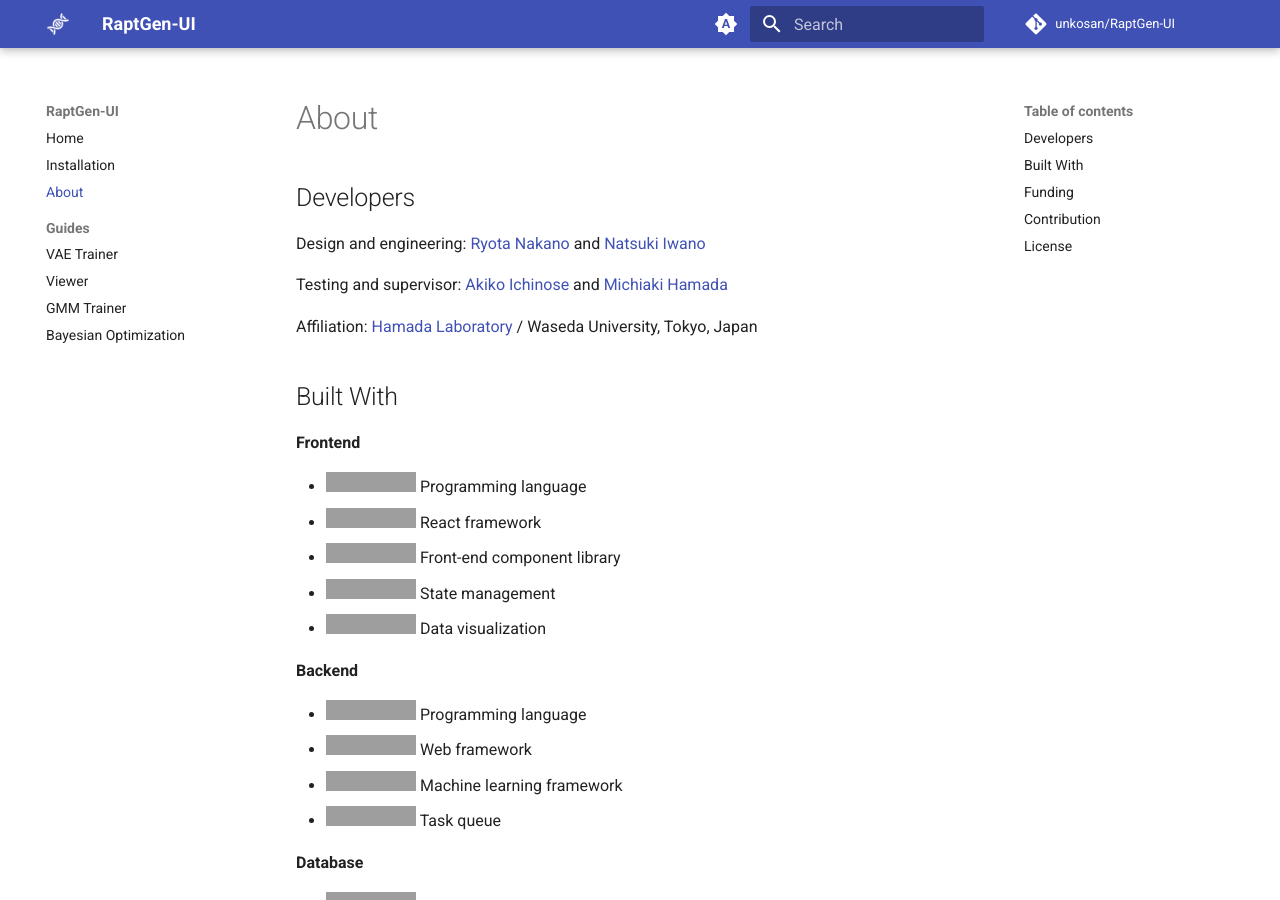
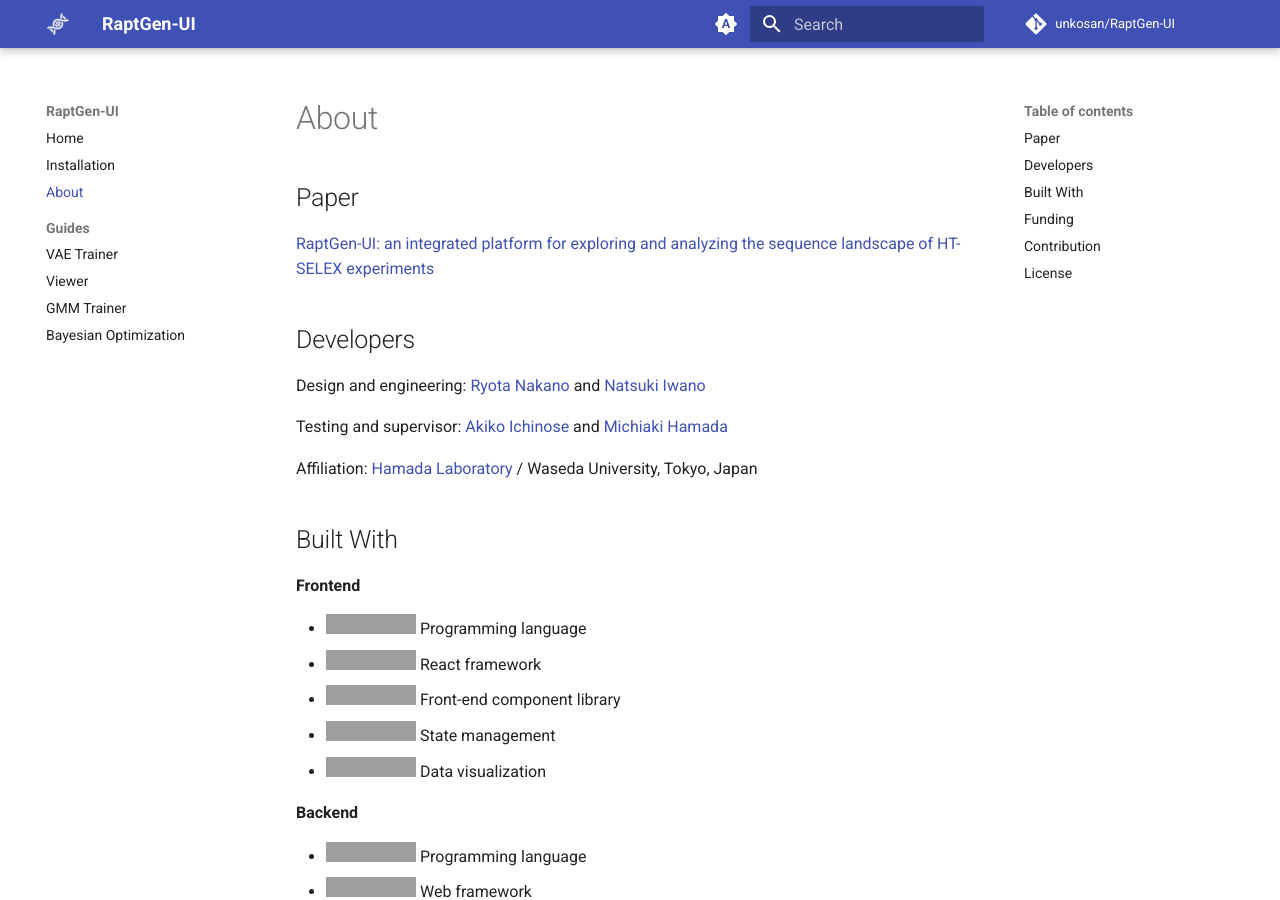
Before and after one commit to unkosan/RaptGen-UI, an MkDocs documentation site: the page built from docs/about.md, in a window 1280 px wide and 900 px high, cut to the strip 0-900 px from the top of the window. Built offline with MkDocs 1.6.1 and Material for MkDocs 9.7.7, drawn with Linux system fonts in a browser that asks for light colours; comment, search, counter and statistics services are not loaded; grey boxes are pictures that could not be loaded.

Commit message:
feat: added paper info the mkdocs

```diff
--- a/docs/about.md
+++ b/docs/about.md
@@ -1,4 +1,8 @@
 # About
+
+## Paper
+
+[RaptGen-UI: an integrated platform for exploring and analyzing the sequence landscape of HT-SELEX experiments](https://doi.org/10.1093/bioadv/vbaf120)
 
 ## Developers
 
```
